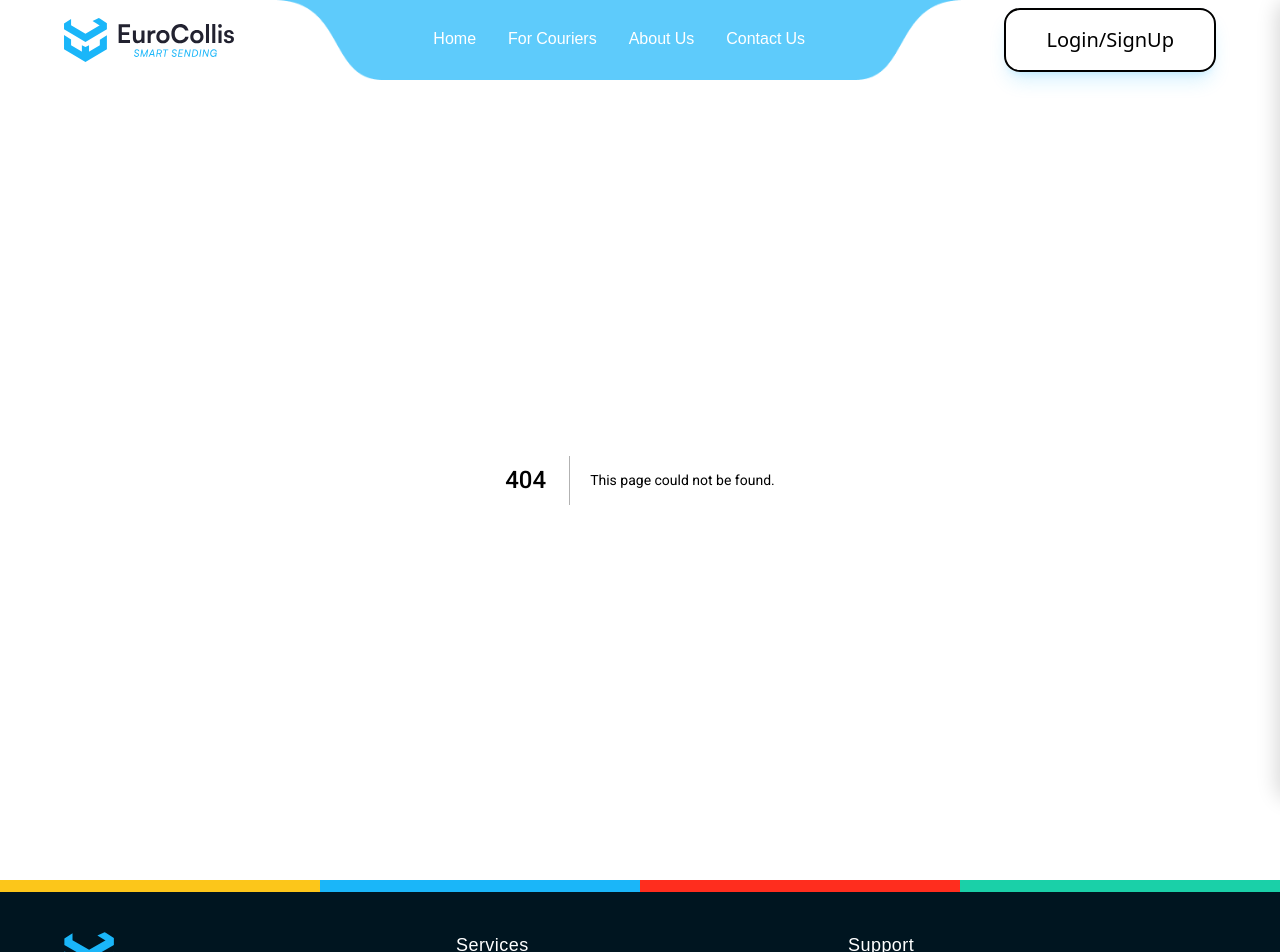
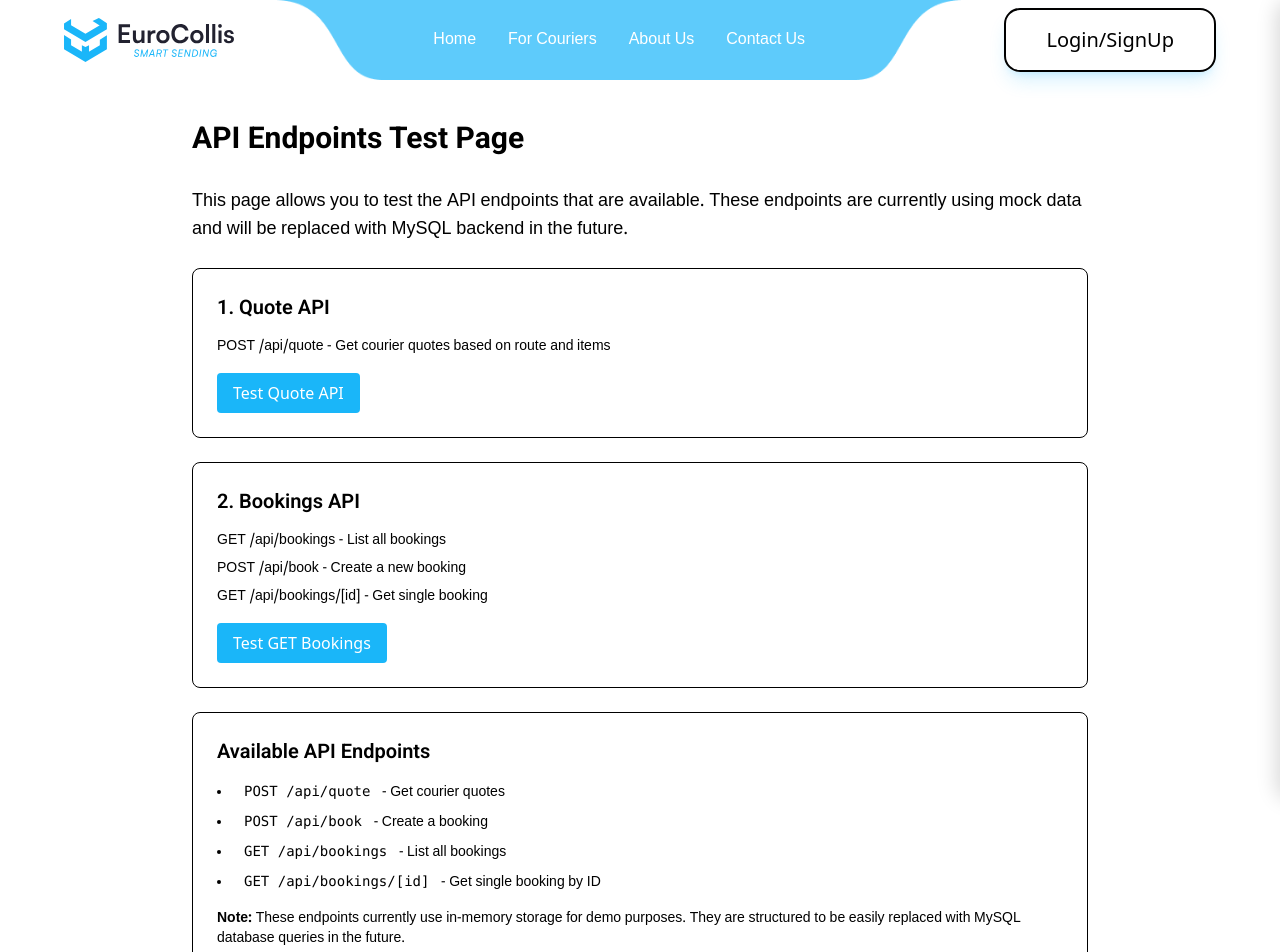
Before and after one commit to NexGenSoft750/euro-collis, a Next.js app: page /api-test in a window 1280 px wide. Before the commit this address had no page. Shown: the top 952 px of the page. Built offline with nearby package versions, Linux system fonts and the light colour scheme.

Commit message:
some new fixex done for second milestone

```diff
--- /dev/null
+++ b/src/app/api-test/page.tsx
@@ -0,0 +1,176 @@
+"use client";
+
+import React, { useState } from 'react';
+import { Section } from '@/components/layouts/Section';
+
+interface ApiResult {
+  success: boolean;
+  status?: number;
+  data?: unknown;
+  error?: string;
+}
+
+export default function ApiTestPage() {
+  const [quoteResult, setQuoteResult] = useState<ApiResult | null>(null);
+  const [bookingsResult, setBookingsResult] = useState<ApiResult | null>(null);
+  const [loading, setLoading] = useState(false);
+
+  const testQuoteApi = async () => {
+    setLoading(true);
+    try {
+      const res = await fetch('/api/quote', {
+        method: 'POST',
+        headers: { 'Content-Type': 'application/json' },
+        body: JSON.stringify({
+          pickupCountry: 'Morocco',
+          deliveryCountry: 'France',
+          pickupCity: 'Casablanca',
+          deliveryCity: 'Paris',
+          pickupDate: '2024-08-01',
+          flexibility: 'exact',
+          items: [{ name: 'suitcase', quantity: 2 }]
+        })
+      });
+      const data = await res.json();
+      setQuoteResult({ success: res.ok, status: res.status, data });
+    } catch (error) {
+      setQuoteResult({ success: false, error: (error as Error).message });
+    } finally {
+      setLoading(false);
+    }
+  };
+
+  const testBookingsApi = async () => {
+    setLoading(true);
+    try {
+      const res = await fetch('/api/bookings');
+      const data = await res.json();
+      setBookingsResult({ success: res.ok, status: res.status, data });
+    } catch (error) {
+      setBookingsResult({ success: false, error: (error as Error).message });
+    } finally {
+      setLoading(false);
+    }
+  };
+
+  const testCreateBooking = async () => {
+    setLoading(true);
+    try {
+      const res = await fetch('/api/book', {
+        method: 'POST',
+        headers: { 'Content-Type': 'application/json' },
+        body: JSON.stringify({
+          user: null,
+          courier: { id: 1, name: 'Test Courier' },
+          price: 150,
+          route: { pickupCountry: 'Morocco', deliveryCountry: 'France' },
+          items: [],
+          contact: { fullName: 'Test User', email: 'test@example.com' },
+          notes: 'Test booking'
+        })
+      });
+      const data = await res.json();
+      setBookingsResult({ success: res.ok, status: res.status, data });
+    } catch (error) {
+      setBookingsResult({ success: false, error: (error as Error).message });
+    } finally {
+      setLoading(false);
+    }
+  };
+
+  return (
+    <Section className="py-10">
+      <div className="max-w-4xl mx-auto">
+        <h1 className="text-3xl font-bold mb-8">API Endpoints Test Page</h1>
+        <p className="mb-6 text-gray-600">
+          This page allows you to test the API endpoints that are available.
+          These endpoints are currently using mock data and will be replaced with MySQL backend in the future.
+        </p>
+
+        <div className="space-y-6">
+          {/* Quote API Test */}
+          <div className="border rounded-lg p-6">
+            <h2 className="text-xl font-semibold mb-4">1. Quote API</h2>
+            <p className="text-sm text-gray-600 mb-4">POST /api/quote - Get courier quotes based on route and items</p>
+            <button
+              onClick={testQuoteApi}
+              disabled={loading}
+              className="bg-primary text-white px-4 py-2 rounded hover:bg-blue-600 disabled:opacity-50"
+            >
+              {loading ? 'Testing...' : 'Test Quote API'}
+            </button>
+            {quoteResult && (
+              <div className="mt-4 p-4 bg-gray-100 rounded">
+                <pre className="text-xs overflow-auto">
+                  {JSON.stringify(quoteResult, null, 2)}
+                </pre>
+              </div>
+            )}
+          </div>
+
+          {/* Bookings API Test */}
+          <div className="border rounded-lg p-6">
+            <h2 className="text-xl font-semibold mb-4">2. Bookings API</h2>
+            <div className="space-y-2 mb-4">
+              <p className="text-sm text-gray-600">GET /api/bookings - List all bookings</p>
+              <p className="text-sm text-gray-600">POST /api/book - Create a new booking</p>
+              <p className="text-sm text-gray-600">GET /api/bookings/[id] - Get single booking</p>
+            </div>
+            <div className="space-x-2">
+              <button
+                onClick={testBookingsApi}
+                disabled={loading}
+                className="bg-primary text-white px-4 py-2 rounded hover:bg-blue-600 disabled:opacity-50"
+              >
+                {loading ? 'Testing...' : 'Test GET Bookings'}
+              </button>
+              <button
+                onClick={testCreateBooking}
+                disabled={loading}
+                className="bg-green-600 text-white px-4 py-2 rounded hover:bg-green-700 disabled:opacity-50"
+              >
+                {loading ? 'Testing...' : 'Test Create Booking'}
+              </button>
+            </div>
+            {bookingsResult && (
+              <div className="mt-4 p-4 bg-gray-100 rounded">
+                <pre className="text-xs overflow-auto">
+                  {JSON.stringify(bookingsResult, null, 2)}
+                </pre>
+              </div>
+            )}
+          </div>
+
+          {/* Available Endpoints */}
+          <div className="border rounded-lg p-6">
+            <h2 className="text-xl font-semibold mb-4">Available API Endpoints</h2>
+            <ul className="list-disc list-inside space-y-2 text-sm">
+              <li><code className="bg-gray-100 px-2 py-1 rounded">POST /api/quote</code> - Get courier quotes</li>
+              <li><code className="bg-gray-100 px-2 py-1 rounded">POST /api/book</code> - Create a booking</li>
+              <li><code className="bg-gray-100 px-2 py-1 rounded">GET /api/bookings</code> - List all bookings</li>
+              <li><code className="bg-gray-100 px-2 py-1 rounded">GET /api/bookings/[id]</code> - Get single booking by ID</li>
+            </ul>
+            <p className="mt-4 text-sm text-gray-600">
+              <strong>Note:</strong> These endpoints currently use in-memory storage for demo purposes.
+              They are structured to be easily replaced with MySQL database queries in the future.
+            </p>
+          </div>
+
+          {/* Customer Portal */}
+          <div className="border rounded-lg p-6">
+            <h2 className="text-xl font-semibold mb-4">Customer Portal</h2>
+            <p className="text-sm text-gray-600 mb-4">
+              The customer portal is available at <code className="bg-gray-100 px-2 py-1 rounded">/portal</code>
+            </p>
+            <a
+              href="/portal"
+              className="inline-block bg-primary text-white px-4 py-2 rounded hover:bg-blue-600"
+            >
+              Go to Portal →
+            </a>
+          </div>
+        </div>
+      </div>
+    </Section>
+  );
+}
--- a/src/app/api/bookings/[id]/route.ts
+++ b/src/app/api/bookings/[id]/route.ts
@@ -3,10 +3,9 @@ import { getBookingById } from "@/lib/bookingsStore";
 
 export async function GET(
   _req: Request,
-  context: { params: Promise<{ id: string }> | { id: string } }
+  context: { params: Promise<{ id: string }> }
 ) {
-  // Handle Next.js 15 async params or Next.js 14 sync params
-  const params = await Promise.resolve(context.params);
+  const params = await context.params;
   const { id } = params;
   const booking = getBookingById(id);
   if (!booking) return NextResponse.json({ message: "Not found" }, { status: 404 });
--- a/src/app/quote/page.tsx
+++ b/src/app/quote/page.tsx
@@ -3,13 +3,15 @@ import { Section } from '@/components/layouts/Section';
 import { QuoteFormContainer } from '@/components/QuoteForm';
 import { faqs } from '@/lib/faqs';
 import { FaqLibProps } from '@/types/lib';
-import { NextPage } from 'next';
+import { Suspense } from 'react';
 
-const QuotePage: NextPage = () => {
+const QuotePage = () => {
   return (
     <>
       <Section className="px-32 py-14 pb-8">
-        <QuoteFormContainer />
+        <Suspense fallback={<div className="text-center py-10">Loading quote form...</div>}>
+          <QuoteFormContainer />
+        </Suspense>
       </Section>
       <Section className="bg-grey px-32 py-14">
         <h2 id="faq-section" className="text-center">Frequently asked questions</h2>
```
